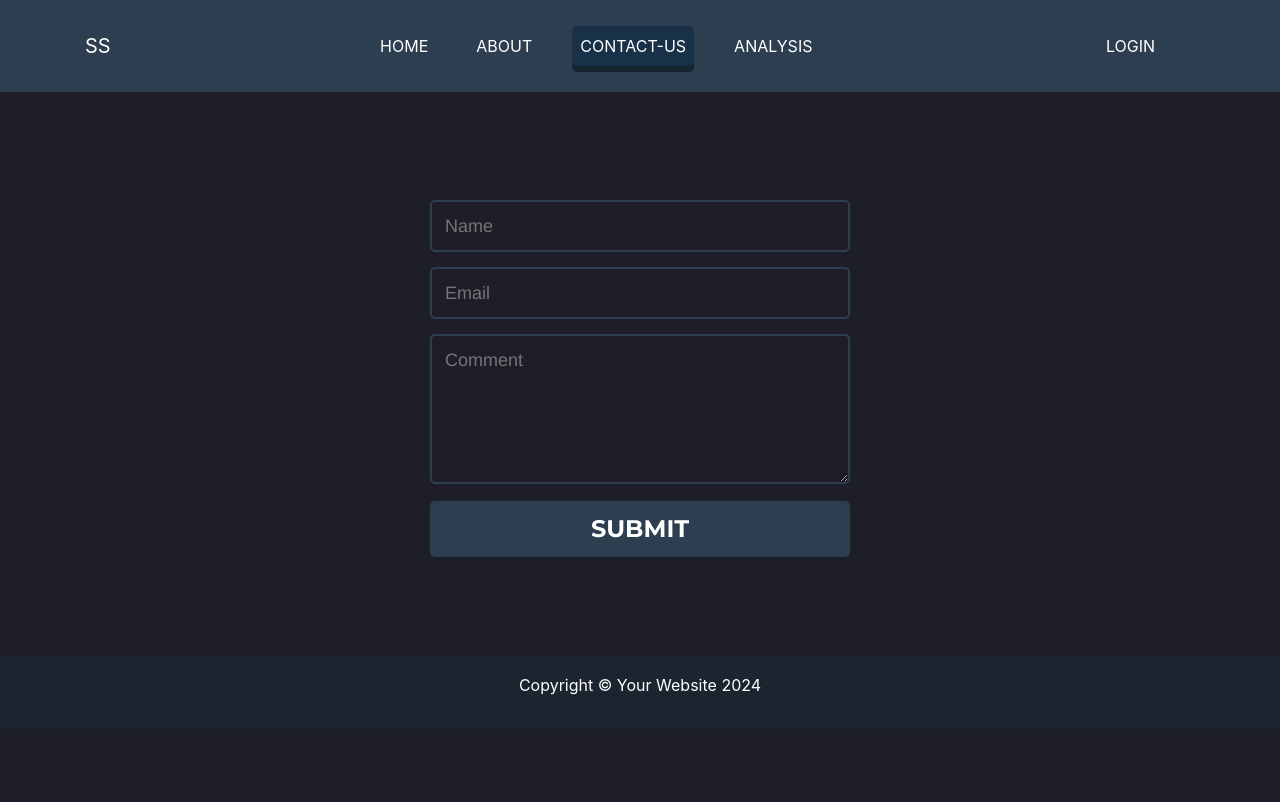
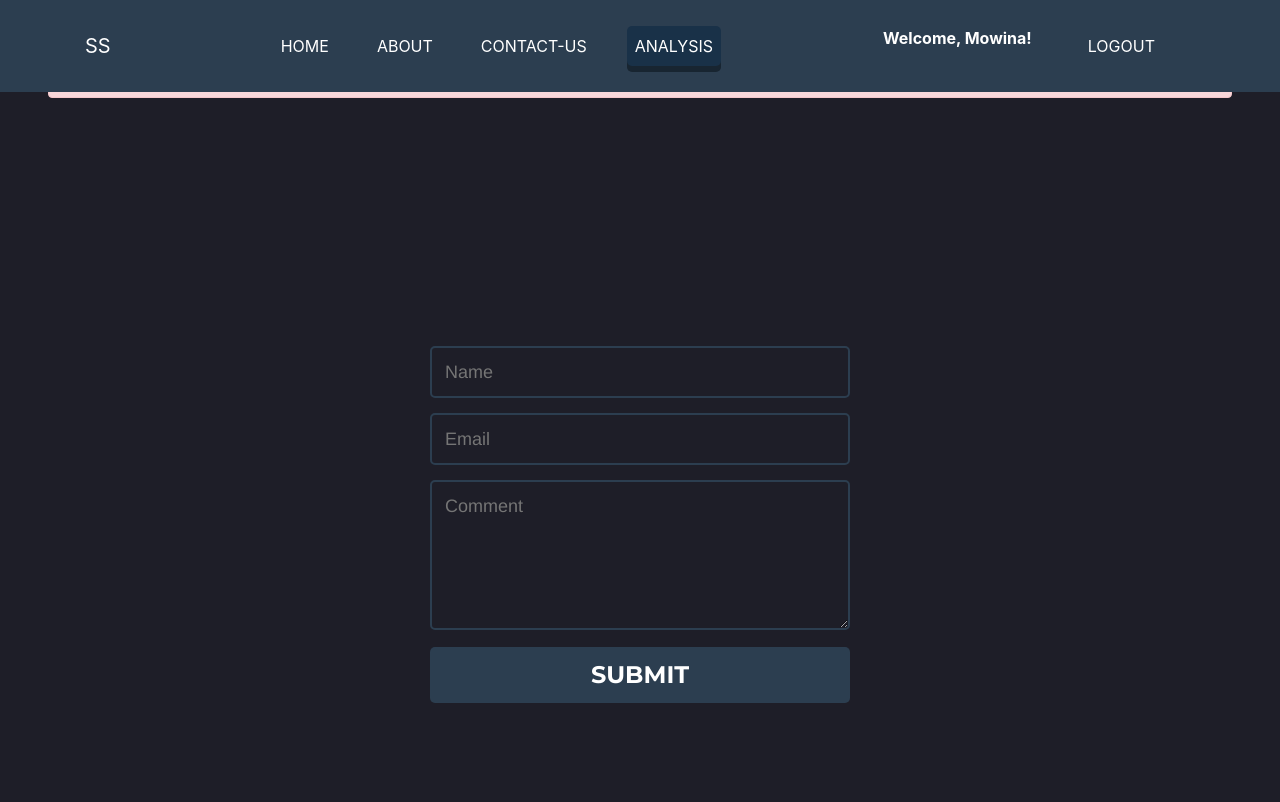
Before and after one commit to M-Mowina/Flask-sentiment-analysis, a Flask app: page /contact in a window 1280 px wide. Shown: the top 802 px of the page. Before the commit the page ends 695 px from the top, so only its background shows below. Run offline with Flask 3, Linux system fonts and the light colour scheme; a user stored in the database is signed in; tables that the repository leaves empty hold one stand-in row (values such as "Sample post"); one stand-in notice (Sample message) is shown; parts of the project's set-up code (start-up, migrations or seed data) failed here and were passed over; some libraries are stand-ins or nearby versions.

Commit message:
Update Contact Us

```diff
--- a/Project/app.py
+++ b/Project/app.py
@@ -23,7 +23,7 @@
 import io
 import base64
 from io import BytesIO
-
+import regex as re
 
 # Database connection details (replace with your actual values)
 DATABASE_FILE = 'SS.db'
@@ -52,9 +52,44 @@
 def home():
     return render_template("analysis.html")
 
-@app.route("/contact")
+@app.route("/contact", methods=['GET', 'POST'])
 def contact():
-    return render_template("contact.html")
+    if request.method == 'GET':
+        if not session.get('user_id'):
+            return redirect('/login')
+
+        return render_template("contact.html")
+    else:
+        #name = request.form.get('name')  # Optional, get name if provided
+        email = request.form['email']
+        message = request.form['message']
+        print(message)
+        # Connect to the database
+        conn = sqlite3.connect(DATABASE_FILE)
+        cur = conn.cursor()
+        # Insert data into the ContactUs table
+        try:
+            user_id = session['user_id']
+            name = session['user_name']
+            # Use a parameterized query to prevent SQL injection attacks
+            cur.execute("INSERT INTO ContactUs (user_id, name, email, message) VALUES (?, ?, ?, ?)",
+                  (user_id, name, email, message))
+            conn.commit()
+            respond = 'Your message has been sent successfully!'
+            flash(respond, 'success')
+            print(respond)
+            return render_template('contact.html', error=respond)
+        except sqlite3.Error as e:
+            # Handle database errors gracefully (e.g., logging, flash message)
+            error = str(e)
+            flash(f"Database error: {error}", 'danger')
+            print(error)
+            return render_template('contact.html', error=error)
+        finally:
+            cur.close()
+            conn.close()
+
+
 
 @app.route('/text', methods=['GET', 'POST'])
 def text_analysis():
@@ -127,7 +162,8 @@
 def youtube_analysis():
   if request.method == 'POST':
     # Get video ID from form
-    video_id = request.form['video_id']
+    link = request.form['video_id']
+    video_id = extract_video_id(link)
 
     if video_id:
       # Build YouTube client
@@ -347,6 +383,14 @@
       # Return rendered template with results
       return df['prediction']
 
+def extract_video_id(youtube_url):
+    pattern = r"(?<=v=|\/videos\/|embed\/|youtu.be\/|\/v\/|\/e\/|watch\?v=|&v=|%2Fvideos%2F|embed%2F|%2Fv%2F|%2Fe%2F|%2Fwatch%3Fv%3D|%26v%3D|%3Fv%3D)([\w-]+)"
+    match = re.search(pattern, youtube_url)
+    if match:
+        return match.group(1)
+    else:
+        return None
+
 def get_top_level_comments_for_video(youtube, video_id):
   """
   Fetches top-level comments (without replies) for a single video.
--- a/Project/templates/contact.html
+++ b/Project/templates/contact.html
@@ -16,9 +16,7 @@
       <div class="">
         <nav class="navbar navbar-expand-lg fixed-top py-3 bg-color">
           <div class="container">
-            <a
-              href="#"
-              class="navbar-brand text-white text-uppercase fw-bolder fs-2"
+            <a href="#" class="navbar-brand text-white text-uppercase fw-bolder fs-2"
               >SS</a
             >
             <button
@@ -31,47 +29,40 @@
             </button>
             <div class="collapse navbar-collapse" id="navbarCollapse">
               <ul class="navbar-nav mx-auto mb-2 mb-lg-0">
-                <li class="nav-item me-4">
-                  <a
-                    class="nav-link text-white text-uppercase fw-bold mt-3 mt-md-0 px-2"
-                    href="#"
-                    >HOME</a
-                  >
+                <li class="nav-item me-4 ">
+                  <a class="nav-link text-white text-uppercase fw-bold mt-3 mt-md-0 px-2" href="#">HOME</a>
+                </li>
+
+                <li class="nav-item me-4 ">
+                  <a class="nav-link text-white text-uppercase fw-bold mt-3 mt-md-0 px-2" href="#">ABOUT</a>
                 </li>
 
                 <li class="nav-item me-4">
-                  <a
-                    class="nav-link text-white text-uppercase fw-bold mt-3 mt-md-0 px-2"
-                    href="#"
-                    >ABOUT</a
-                  >
+                  <a class="nav-link text-white text-uppercase fw-bold mt-3 mt-md-0 px-2" href="/contact">CONTACT-US</a>
                 </li>
 
                 <li class="nav-item me-4">
-                  <a
-                    class="nav-link text-white text-uppercase fw-bold mt-3 mt-md-0 px-2 active"
-                    href="/contact"
-                    >CONTACT-US</a
-                  >
-                </li>
-
-                <li class="nav-item me-4">
-                  <a
-                    class="nav-link text-white text-uppercase fw-bold mt-3 mt-md-0 px-2 "
-                    href="/"
-                    >ANALYSIS</a
-                  >
+                  <a class="nav-link text-white text-uppercase fw-bold mt-3 mt-md-0 px-2 active" href="/">ANALYSIS</a>
                 </li>
               </ul>
               <ul class="navbar-nav ms-auto">
                 <i class="fa fa-user icon_user mx-auto" aria-hidden="true"></i>
+                <li >
+                  {% if session.get('user_id') %}
+                    <p style="color: #fff; font-weight: bold;">Welcome, {{ session.get('user_name') }}!</p>
+                  {% endif %}
+                </li>
                 <li class="nav-item me-2">
-                  <a
-                    href="/login"
-                    class="nav-link text-white text-uppercase fw-bold mt-3 mt-md-0 px-4"
-                    >Login</a
-                  >
+                  {% if session.get('user_id') %}
+                    <a href="/logout" class="nav-link text-white text-uppercase fw-bold mt-3 mt-md-0 px-4">logout</a>
+
+                  {% else %}
+                    <a href="/login" class="nav-link text-white text-uppercase fw-bold mt-3 mt-md-0 px-4">Login</a>
+
+                  {% endif %}
+
                 </li>
+
               </ul>
             </div>
           </div>
@@ -80,8 +71,14 @@
         <div class="loader"></div>
       </div>
     </header>
-
-    <form class="">
+    {% with error = get_flashed_messages(with_categories=True) %}
+      {% if error %}
+        <div class="alert alert-danger m-5" role="alert">
+          {{ error[0][1] }}
+        </div>
+      {% endif %}
+    {% endwith %}
+    <form class="" action="/contact" method="post">
       <input
         name="name"
         type="text"
@@ -90,12 +87,12 @@
       />
       <input
         name="email"
-        type="text"
+        type="email"
         class="feedback-input"
         placeholder="Email"
       />
       <textarea
-        name="text"
+        name="message"
         class="feedback-input"
         placeholder="Comment"
       ></textarea>
```
Also changed, not shown: Project/SS.db, 5 other files.
